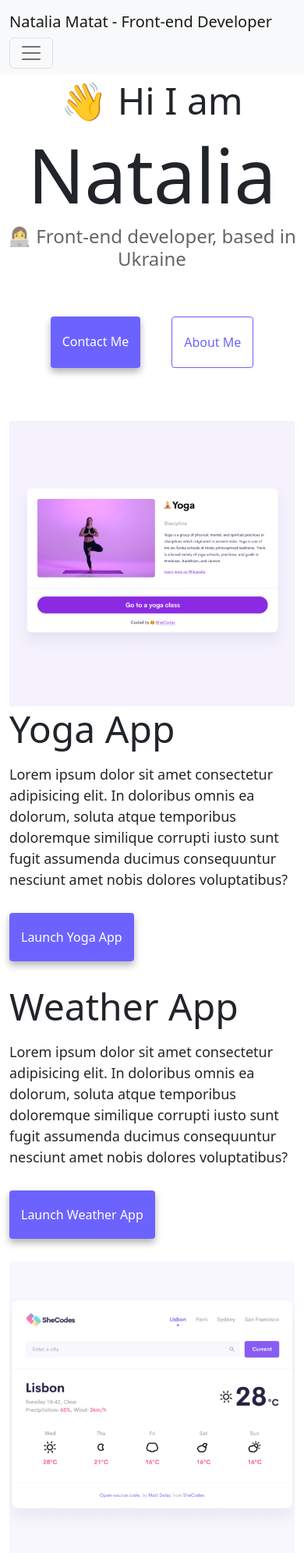
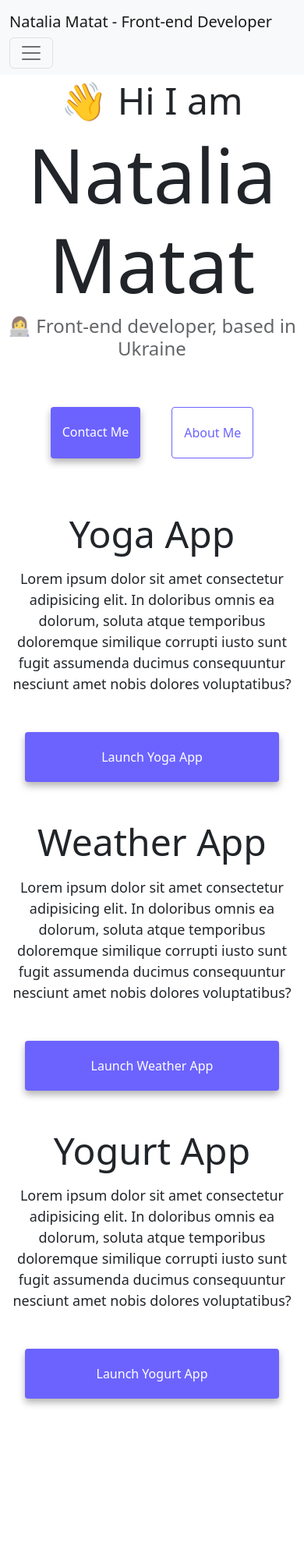
Before and after one commit to matatfreecoder/Advanced-Tools-Homework, a plain HTML site: page index.html in a window 390 px wide. Shown: the top 1992 px of the page at 78% size. After the commit the page ends 1842 px from the top, so only its background shows below. Drawn offline with nearby package versions, Linux system fonts and the light colour scheme.

Commit message:
added responsive for mobile

```diff
--- a/index.html
+++ b/index.html
@@ -71,7 +71,7 @@
 		</nav>
 
 		<h2 class="text-center">👋 Hi I am</h2>
-		<h1 class="text-center">Natalia</h1>
+		<h1 class="text-center">Natalia Matat</h1>
 		<h3 class="text-center">👩‍💻 Front-end developer, based in Ukraine</h3>
 		<div class="navigation-links mb-5">
 			<a
@@ -87,7 +87,11 @@
 		<div class="container">
 			<div class="row">
 				<div class="col-md-6">
-					<img src="images/yoga.png" class="img-fluid" alt="Yoga App" />
+					<img
+						src="images/yoga.png"
+						class="img-fluid img-main"
+						alt="Yoga App"
+					/>
 				</div>
 				<div class="col-md-6">
 					<h2 class="mb-3">Yoga App</h2>
@@ -98,7 +102,7 @@
 						nesciunt amet nobis dolores voluptatibus?
 					</p>
 					<div class="mt-5 mb-5">
-						<a href="#" class="primary-link" title="Yoga App"
+						<a href="#" class="primary-link app-link" title="Yoga App"
 							>Launch Yoga App</a
 						>
 					</div>
@@ -115,19 +119,27 @@
 						nesciunt amet nobis dolores voluptatibus?
 					</p>
 					<div class="mb-5 mt-5">
-						<a href="#" class="primary-link" title="Weather App"
+						<a href="#" class="primary-link app-link" title="Weather App"
 							>Launch Weather App</a
 						>
 					</div>
 				</div>
 				<div class="col-md-6">
-					<img src="images/weather.png" class="img-fluid" alt="Weather App" />
+					<img
+						src="images/weather.png"
+						class="img-fluid img-main"
+						alt="Weather App"
+					/>
 				</div>
 			</div>
 
 			<div class="row">
 				<div class="col-md-6">
-					<img src="images/yogurt.png" class="img-fluid" alt="Yogurt App" />
+					<img
+						src="images/yogurt.png"
+						class="img-fluid img-main"
+						alt="Yogurt App"
+					/>
 				</div>
 				<div class="col-md-6">
 					<h2 class="mb-3">Yogurt App</h2>
@@ -138,7 +150,7 @@
 						nesciunt amet nobis dolores voluptatibus?
 					</p>
 					<div class="mt-5 mb-5">
-						<a href="#" class="primary-link" title="Yogurt App"
+						<a href="#" class="primary-link app-link" title="Yogurt App"
 							>Launch Yogurt App</a
 						>
 					</div>
--- a/style.css
+++ b/style.css
@@ -84,3 +84,21 @@ p {
 .email-link:hover {
 	text-decoration: underline;
 }
+
+@media (max-width: 576px) {
+	.img-main {
+		display: none;
+	}
+	.row p {
+		text-align: center;
+	}
+
+	.row h2 {
+		text-align: center;
+	}
+	.app-link {
+		display: block;
+		margin: 0 20px;
+		text-align: center;
+	}
+}
```
